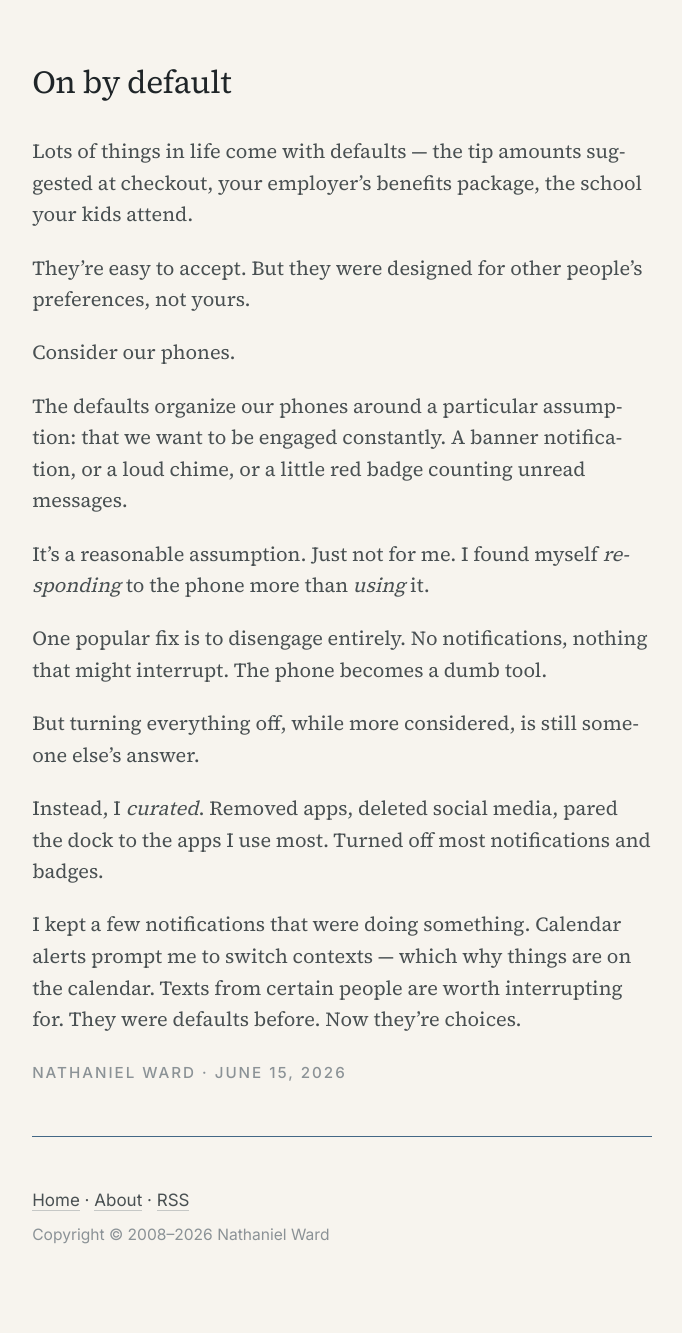
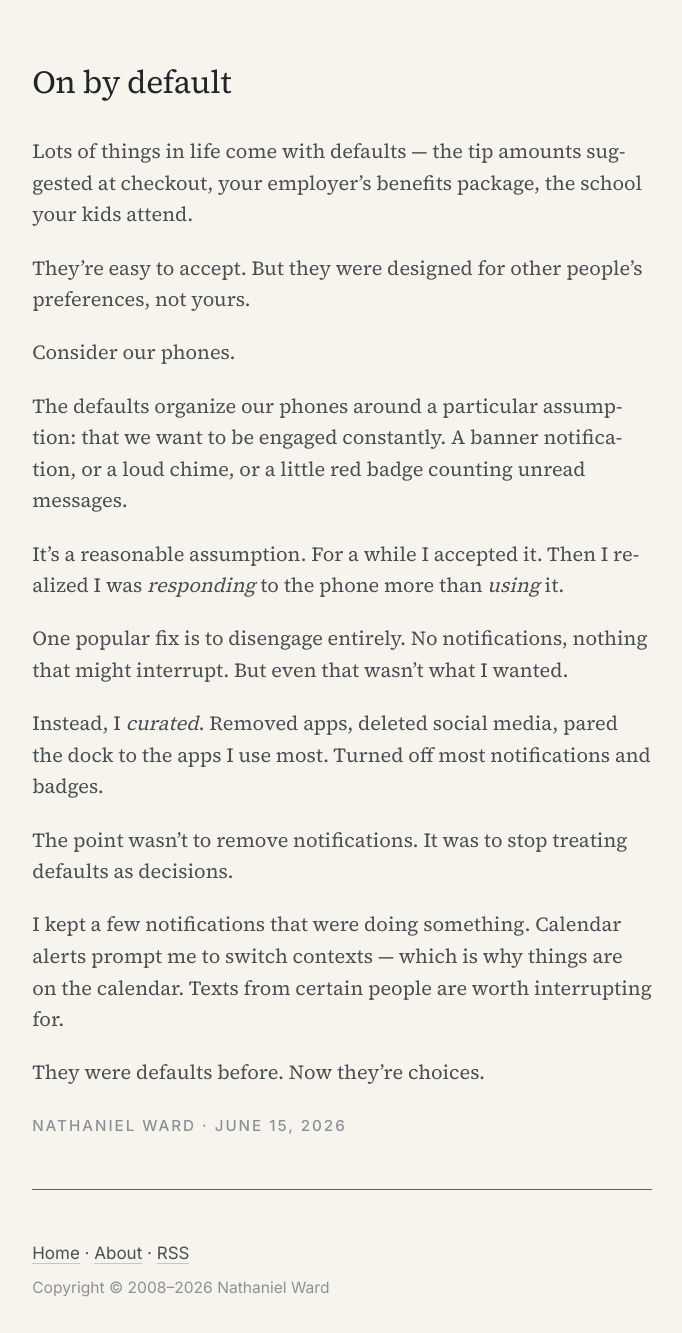
Before and after one commit to nathanielward/nathanielward.github.io, a Jekyll site: the page built from _posts/2026-06-15-defaults.md, in a window 1280 px wide. Shown: the whole page, without its empty margins (298-980 px from the left). Built offline with Jekyll 4.4.1, drawn with Linux system fonts in a browser that asks for light colours; before the commit the page ends 1279 px from its top, so only the background shows below that.

Commit message:
Update 2026-06-15-defaults.md
Clarify a point, fix typos

```diff
--- a/_posts/2026-06-15-defaults.md
+++ b/_posts/2026-06-15-defaults.md
@@ -13,12 +13,14 @@
 
 The defaults organize our phones around a particular assumption: that we want to be engaged constantly. A banner notification, or a loud chime, or a little red badge counting unread messages.
 
-It’s a reasonable assumption. Just not for me. I found myself *responding* to the phone more than *using* it.
+It’s a reasonable assumption. For a while I accepted it. Then I realized I was *responding* to the phone more than *using* it.
 
-One popular fix is to disengage entirely. No notifications, nothing that might interrupt.  The phone becomes a dumb tool.
-
-But turning everything off, while more considered, is still someone else’s answer.
+One popular fix is to disengage entirely. No notifications, nothing that might interrupt.  But even that wasn't what I wanted.
 
 Instead, I *curated*. Removed apps, deleted social media, pared the dock to the apps I use most. Turned off most notifications and badges.
 
-I kept a few notifications that were doing something. Calendar alerts prompt me to switch contexts — which why things are on  the calendar. Texts from certain people are worth interrupting for. They were defaults before. Now they’re choices.
+The point wasn’t to remove notifications. It was to stop treating defaults as decisions.
+
+I kept a few notifications that were doing something. Calendar alerts prompt me to switch contexts — which is why things are on  the calendar. Texts from certain people are worth interrupting for.
+
+They were defaults before. Now they’re choices.
```
